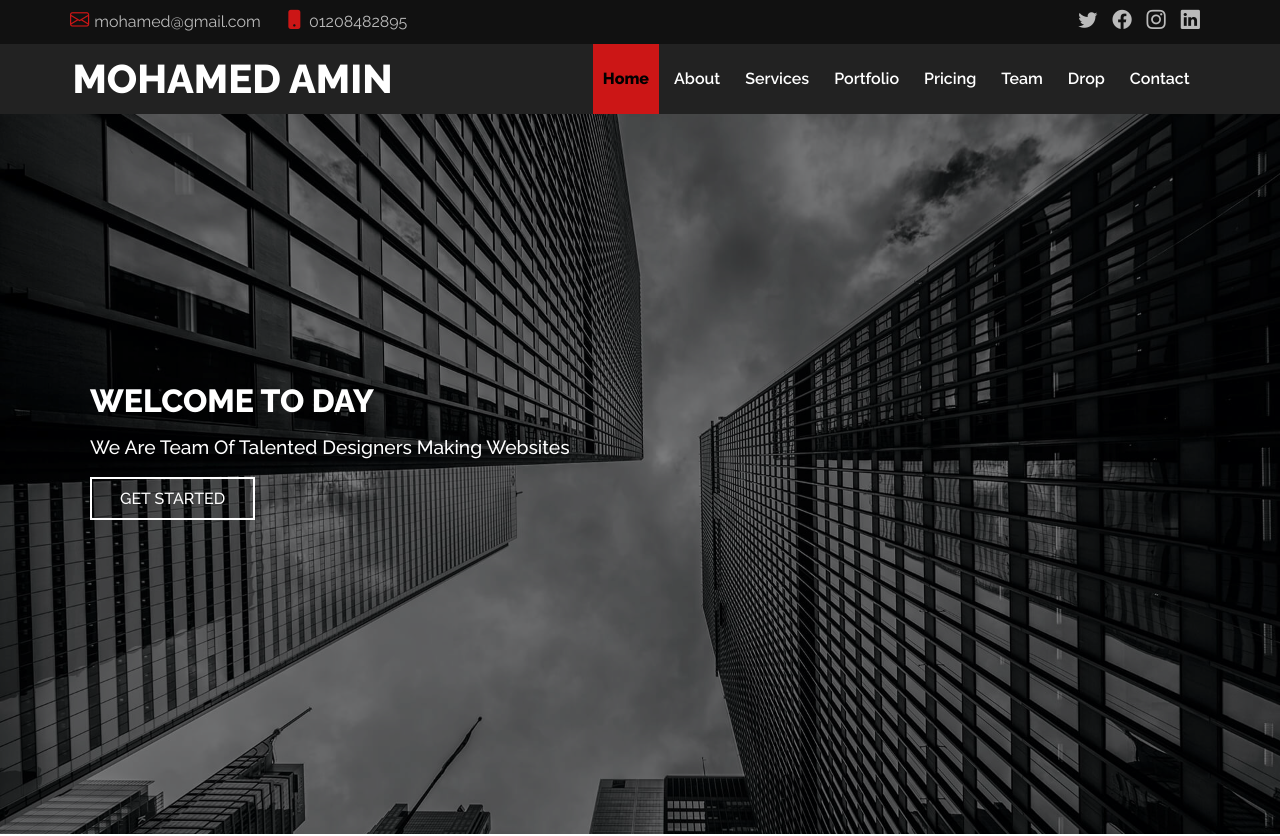
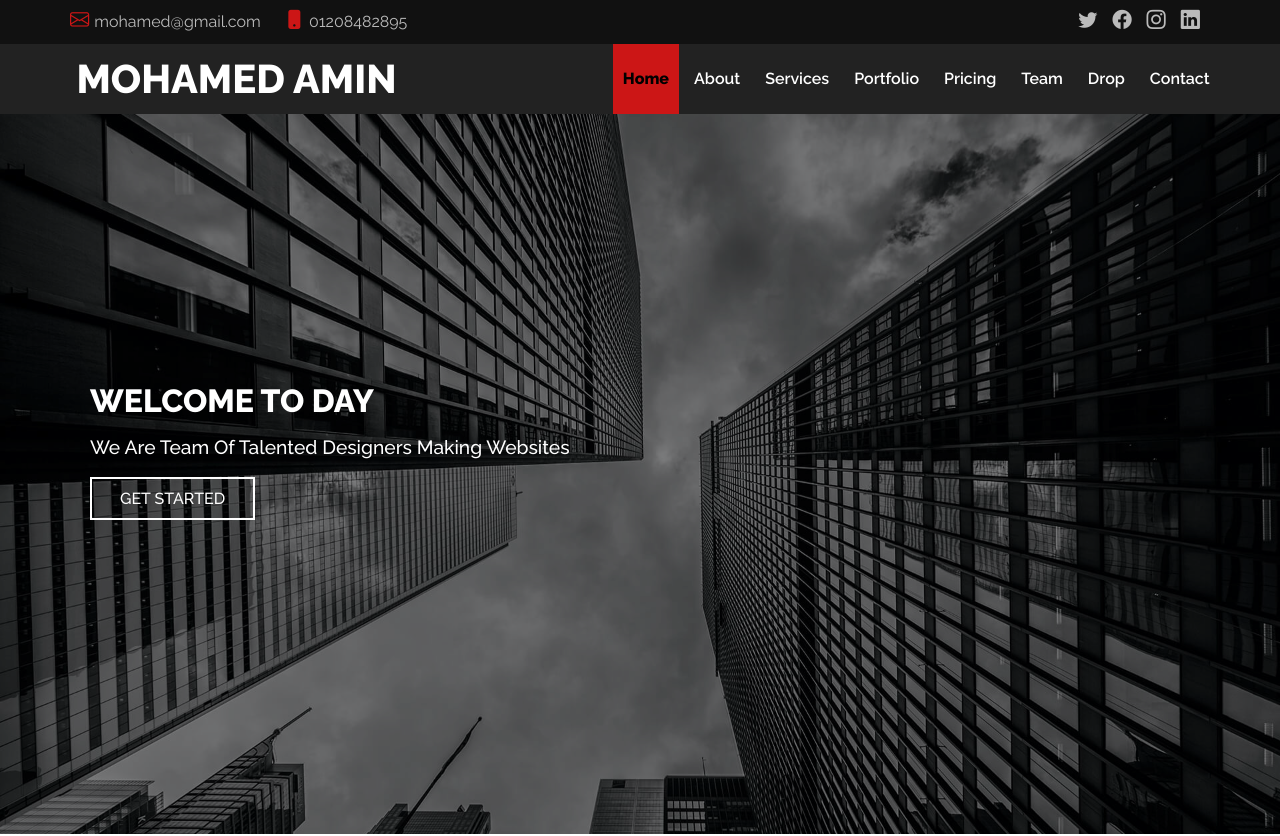
Before and after one commit to MohamedAmin1538/MohamedAmin, a plain HTML site: page index.html in a window 1280 px wide. Shown: the top 836 px of the page. Drawn offline with nearby package versions, Linux system fonts and the light colour scheme.

Commit message:
Update index.html

```diff
--- a/index.html
+++ b/index.html
@@ -43,9 +43,9 @@
         </div>
       </div>
     </header>
-    <nav class="container-fluid  position-sticky">
-      <div class="container-fluid px-lg-0">
-        <div class="row col-12 ">
+    <nav class="position-sticky">
+      <div class="px-lg-0">
+        <div class="row mx-0 col-12 ">
           <h1 class="col-9 col-lg-4 logo ps-3">mohamed amin</h1>
           <i id="click" class="bi bi-list col-2 d-lg-none"></i>
           <ul id="list" class="defult px-0">
```
